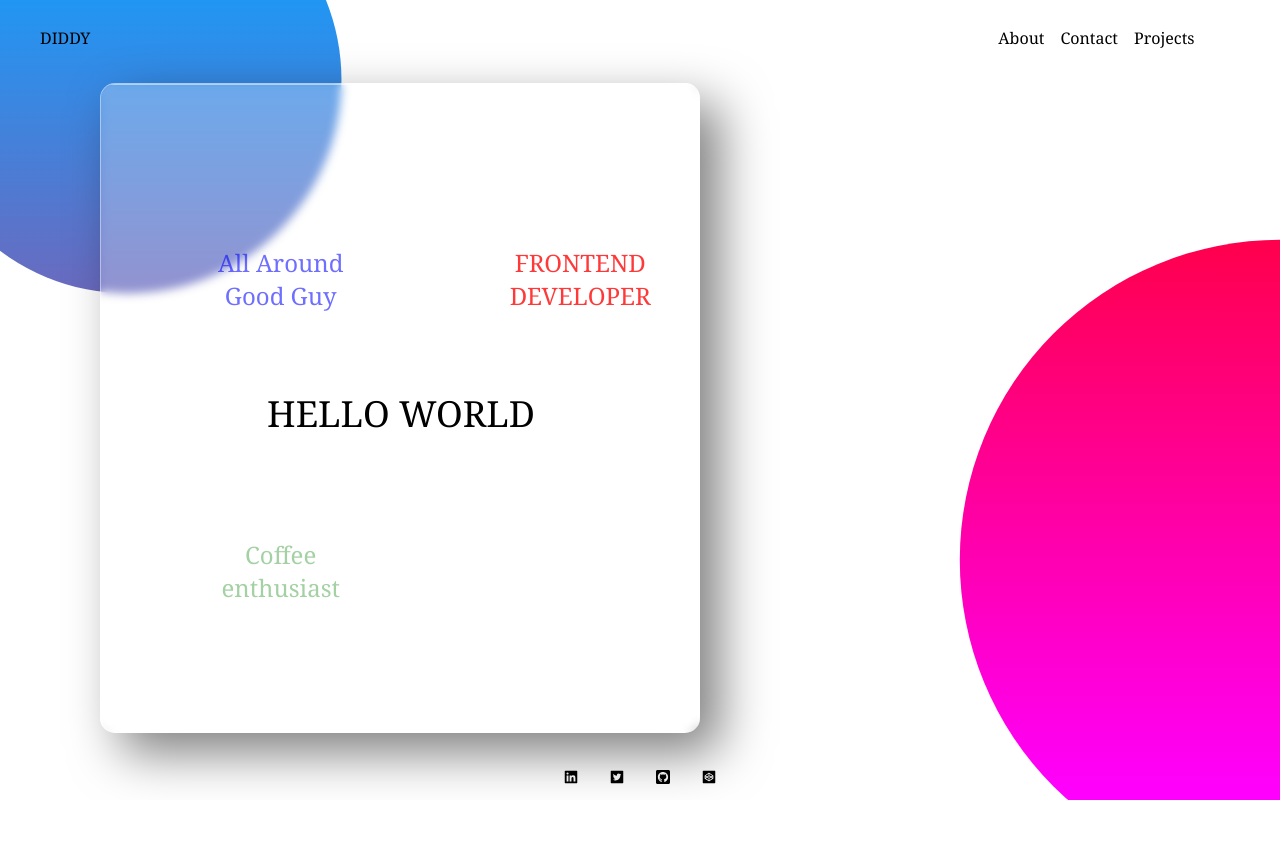
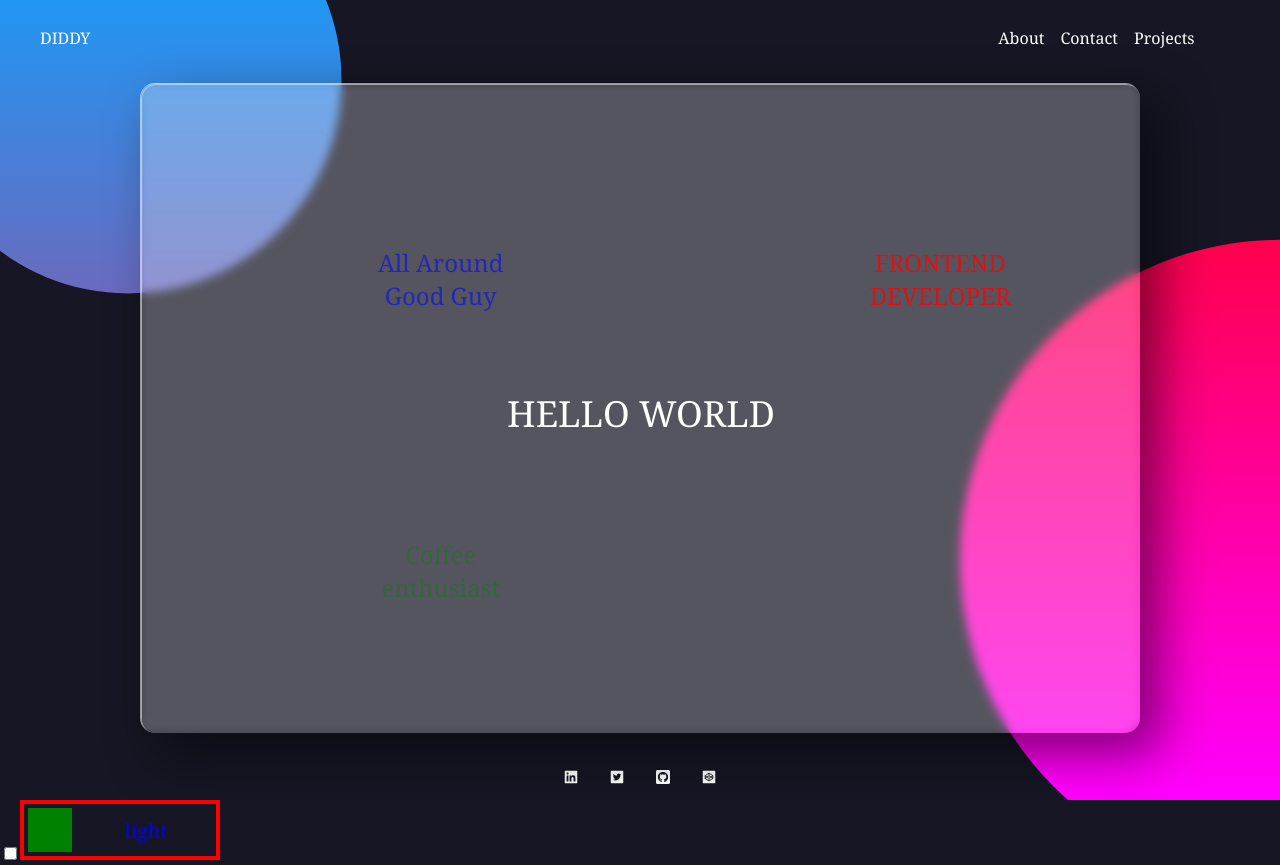
Before and after one commit to dwaynediddy/dev-portfolio, a Next.js app: page / in a window 1280 px wide. Before the commit the page ends 800 px from the top, so only its background shows below. Built offline with nearby package versions, Linux system fonts and the light colour scheme.

Commit message:
added dark mode checkbox basics

```diff
--- a/components/Layout.tsx
+++ b/components/Layout.tsx
@@ -2,16 +2,28 @@ import Nav from './Nav'
 import Footer from './Footer'
 
 import { useState } from 'react'
+import ToggleMode from './ToggleMode'
 
 export default function Layout({ children }: any) {
   const [mode, setMode] = useState(true)
 
+  const toggle = () => {
+    setMode(!mode)
+  }
+
   return (
-    <div className="light">
-    {/* <div className={mode ? "dark" : "light"}> */}
+    <div className={mode ? "dark" : "light"}>
       <Nav />
       <main>{children}</main>
-      {/* <button onClick={(() => setMode(!mode))}><h2>toggle</h2></button> */}
+       <div>
+        <input
+          type="checkbox"
+          className="toggle"
+          id="default"
+          onClick={toggle}
+        />
+        <label htmlFor="default" data-checked="dark" data-unchecked="light"/>
+      </div>
       <Footer />
     </div>
   )
--- /dev/null
+++ b/components/ToggleMode.tsx
@@ -0,0 +1,23 @@
+import React from 'react'
+import { useState } from 'react'
+
+const ToggleMode = () => {
+    const [ mode, setMode ] = useState(true)
+    const toggleMode = () => {
+        setMode(!mode)
+    }
+  return (
+    <div className={mode ? 'light' : 'dark'}>
+        <input
+          type="checkbox"
+          className="toggle"
+          id="default"
+          onClick={toggleMode}
+        />
+        <label htmlFor="default" data-checked="dark" data-unchecked="light"/>
+
+    </div>
+  )
+}
+
+export default ToggleMode
--- a/styles/globals.css
+++ b/styles/globals.css
@@ -5,7 +5,6 @@ body {
   height: 100%;
   font-family: Georgia, Cambria, "Times New Roman", Times, serif;
   background-color: #fff;
-  /* background-color: #161624; */
 }
 
 body::before {
@@ -46,14 +45,12 @@ body::after {
   background-color: #fff;
   color: #000;
   height: 100vh;
-  width: 100vh;
 }
 
 .dark {
-  background-color: #000;
+  background-color: #161624;
   color: #fff;
   min-height: 100vh;
-  width: 100vw;
   padding: 0;
   margin: 0;
 }
@@ -72,3 +69,81 @@ a {
   ::-webkit-scrollbar {
     display: none;
   }
+
+// dark mode button
+
+  input[type="checkbox"].toggle {
+    display: none;
+  }
+
+  input[type="checkbox"].toggle + label {
+    display: inline-block;
+    height: 60px;
+    width: 200px;
+    position: relative;
+    font-size: 20px;
+    border: 4px solid red;
+    cursor: pointer;
+    padding: 0;
+    margin: 0;
+    box-sizing: border-box;
+    transition: all 0.3s;
+  }
+
+  input[type="checkbox"].toggle + label:before {
+    position: absolute;
+    top: 4px;
+    height: 44px;
+    width: 44px;
+    content: "";
+    transition: all 0.3s;
+    z-index: 3;
+  }
+
+  input[type="checkbox"].toggle + label:after {
+    width: 140px;
+    text-align: center;
+    z-index: 2;
+    text-transformation: uppercase;
+    position: absolute;
+    top: 50%;
+    transform: translateY(-50%);
+    text-overflow: ellipsis;
+    overflow: hidden;
+  }
+
+  input[type="checkbox"].toggle:not(:checked) + label {
+    background-color: transparent;
+    text-align: right;
+  }
+
+  input[type="checkbox"].toggle:not(:checked) + label:after {
+    content: attr(data-unchecked);
+    right: 0;
+    left: auto;
+    oopoacity: 1;
+    color: blue;
+  }
+
+  input[type="checkbox"].toggle:not(:checked) + label:before {
+    left: 4px;
+    background-color: green;
+  }
+
+  input[type="checkbox"].toggle:checked + label {
+    text-align: left;
+    border-color: yellow;
+  }
+
+  input[type="checkbox"].toggle:checked + label:after {
+    content: attr(data-checked);
+    left: 4px;
+    right: auto;
+    opacity: 1;
+    color: orange;
+  }
+
+  input[type="checkbox"].toggle:checked + label:before {
+    left: 144px;
+    background-color: yellow;
+  }
```
